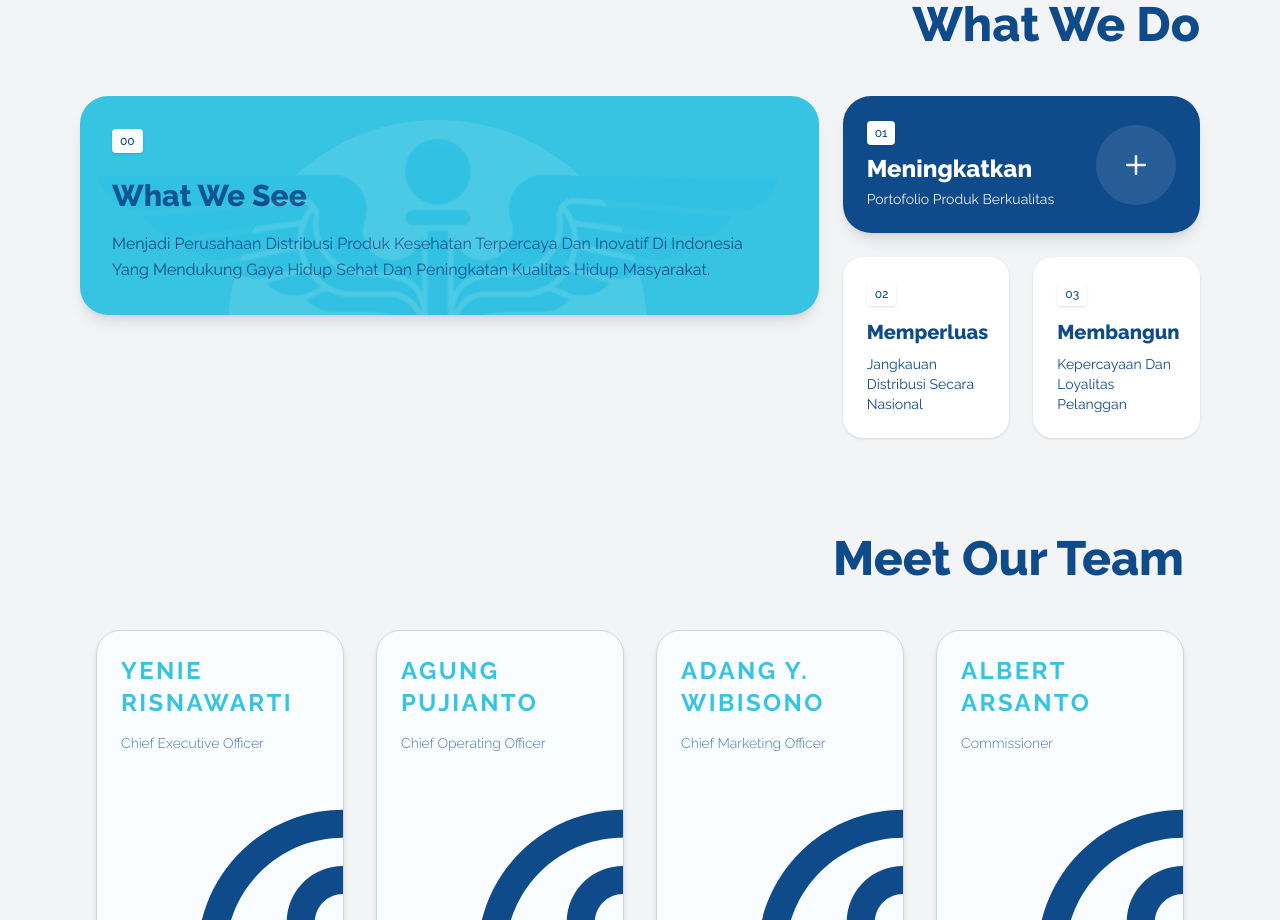
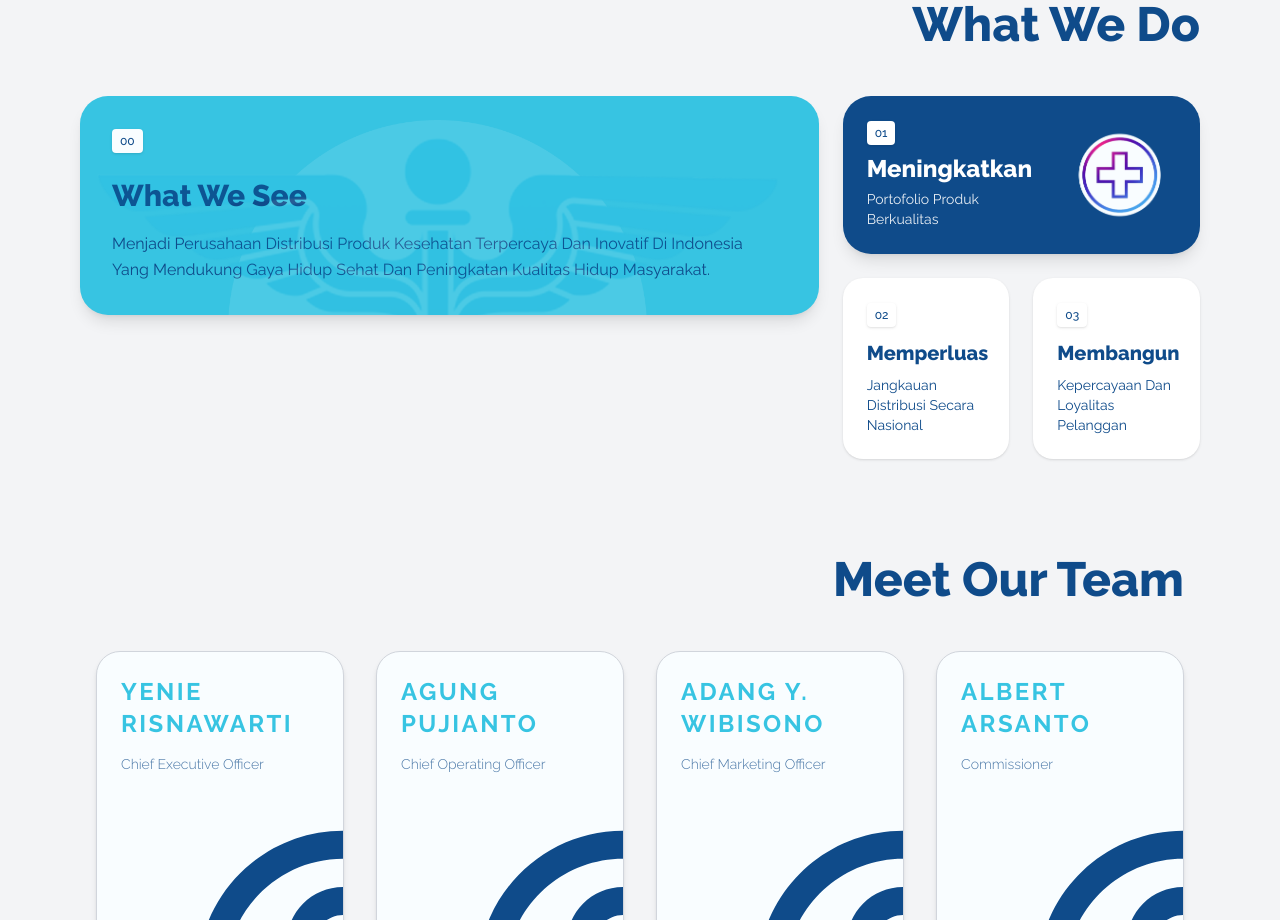
Before and after one commit to Delos-343/PT-Indo-Sehat-Medika, a Next.js app: page / in a window 1280 px wide. Shown: the part 1840-2760 px from the top of the page. Built offline with nearby package versions, Linux system fonts and the light colour scheme.

Commit message:
Progress check

```diff
--- /dev/null
+++ b/src/app/components/atoms/what_we_do/MedicalCrossIcon.tsx
@@ -0,0 +1,29 @@
+'use client';
+
+import Image from 'next/image';
+import React from 'react';
+
+interface MedicalCrossIconProps {
+  className?: string;
+  ariaHidden?: boolean;
+  width?: number;
+  height?: number;
+}
+
+export const MedicalCrossIcon: React.FC<MedicalCrossIconProps> = ({ className = '', ariaHidden = true, width = 120, height = 120 }) => {
+  // Decorative image — mark aria-hidden and empty alt to avoid screen reader noise.
+  return (
+    <>
+        <div className={className} aria-hidden={ariaHidden}>
+            <Image
+                src="/assets/medical_cross_ready.png"
+                alt="" // decorative
+                width={width}
+                height={height}
+                className="w-auto h-auto object-contain"
+                priority={false}
+            />
+        </div>
+    </>
+  );
+};
--- a/src/app/components/molecules/what_we_do/InfoCard.tsx
+++ b/src/app/components/molecules/what_we_do/InfoCard.tsx
@@ -4,6 +4,8 @@ import React from 'react';
 import { FiPlusCircle } from 'react-icons/fi';
 import { BadgeNumber } from '../../atoms/what_we_do/BadgeNumber';
 import { CaduceusIcon } from '../../atoms/what_we_do/CaduceusIcon';
+import Image from 'next/image';
+import { MedicalCrossIcon } from '../../atoms/what_we_do/MedicalCrossIcon';
 
 export type InfoCardVariant = 'lead' | 'feature' | 'small';
 
@@ -35,7 +37,6 @@ export const InfoCard: React.FC<InfoCardProps> = ({
   title,
   subtitle,
   description,
-  rightIcon,
   className = '',
 }) => {
   if (variant === 'lead') {
@@ -88,12 +89,7 @@ export const InfoCard: React.FC<InfoCardProps> = ({
           </div>
 
           {/* right side circular icon container */}
-          <div
-            className="ml-6 flex items-center justify-center w-20 h-20 rounded-full bg-white/10"
-            aria-hidden="true"
-          >
-            {rightIcon ?? <FiPlusCircle className="text-3xl text-white/90" />}
-          </div>
+          <MedicalCrossIcon />
         </article>
       </>
     );
--- a/src/app/components/organisms/WhatWeDo.tsx
+++ b/src/app/components/organisms/WhatWeDo.tsx
@@ -40,7 +40,7 @@ export const WhatWeDo: React.FC = () => {
                     {/* Cards grid: left big card spans 2 cols (md+) and right column holds feature + two small */}
                     <div className="grid grid-cols-1 md:grid-cols-3 gap-6 items-start">
                     {/* left: big lead card spans 2 columns on md+ */}
-                    <div className="md:col-span-2 fade-up h-full">
+                    <div className="md:col-span-2 fade-up">
                         {lead && (
                             <InfoCard
                                 id={lead.id}
```
